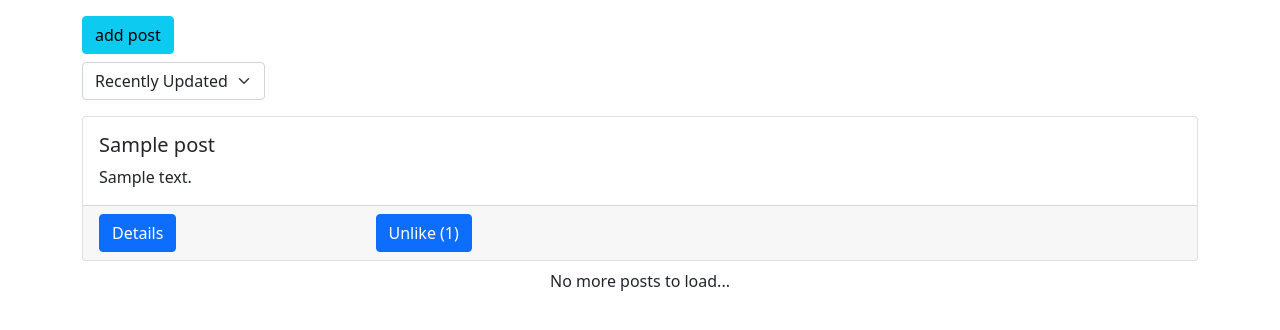
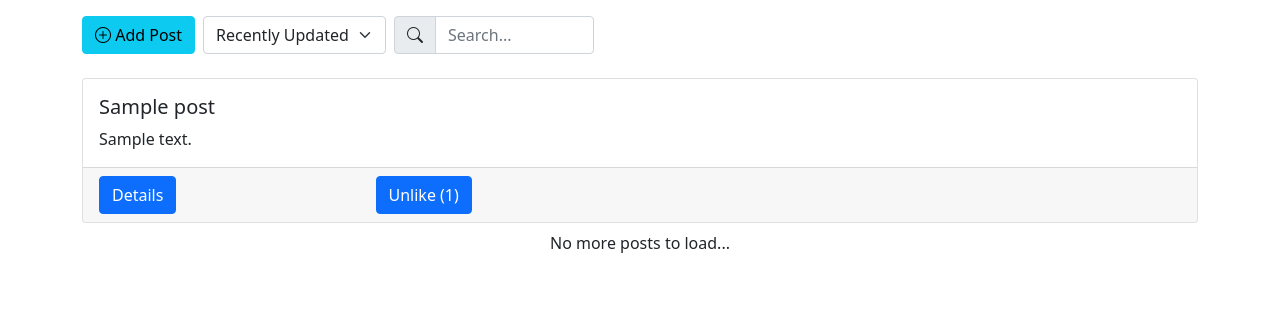
Before and after one commit to jacob-atienza/jatienza2932_assignment4, a Django app: page / in a window 1280 px wide. Shown: the part 56-386 px from the top of the page. Run offline with Django 5.2, Linux system fonts and the light colour scheme; a user stored in the database is signed in; tables that the repository leaves empty hold one stand-in row (values such as "Sample post"); some libraries are stand-ins or nearby versions.

Commit message:
Add extra functionality - Search By Post Title

```diff
--- a/assign4/src/posts/static/posts/main.js
+++ b/assign4/src/posts/static/posts/main.js
@@ -4,6 +4,7 @@ const postsBox = document.getElementById("posts-box");
 const spinnerBox = document.getElementById("spinner-box");
 const loadBtn = document.getElementById("load-btn");
 const endBox = document.getElementById("end-box");
+const searchInput = document.getElementById("search-input");
 
 const postForm = document.getElementById("post-form");
 const title = document.getElementById("id_title");
@@ -222,4 +223,67 @@ sortSelect.addEventListener("change", () => {
   getData();
 });
 
+const searchPosts = (query) => {
+  $.ajax({
+    type: "GET",
+    url: `/search/?q=${query}&sort=${sortBy}`,
+    success: (response) => {
+      postsBox.innerHTML = "";
+      const data = response.data;
+
+      if (data.length === 0) {
+        postsBox.innerHTML = '<p class="text-muted">No matching posts found.</p>';
+        loadBtn.classList.add("not-visible");
+        endBox.textContent = "";
+        return;
+      }
+
+      data.forEach((el) => {
+        postsBox.innerHTML += `
+          <div class="card mb-2">
+            <div class="card-body">
+              <h5 class="card-title">${el.title}</h5>
+              <p class="card-text">${el.description}</p>
+            </div>
+            <div class="card-footer">
+              <div class="row">
+                <div class="col-3">
+                  <a href="${url}${el.id}" class="btn btn-primary">Details</a>
+                </div>
+                <div class="col-3">
+                  <form class="like-unlike-forms" data-form-id="${el.id}">
+                    <button class="btn btn-primary" id="like-unlike-${el.id}">
+                      ${el.liked ? `Unlike (${el.count})` : `Like (${el.count})`}
+                    </button>
+                  </form>
+                </div>
+              </div>
+            </div>
+          </div>`;
+      });
+
+      likeUnlikePosts();
+      loadBtn.classList.add("not-visible");
+      endBox.textContent = "Search results loaded.";
+    },
+    error: (error) => {
+      console.log(error);
+    },
+  });
+};
+
+searchInput.addEventListener("keyup", () => {
+  const query = searchInput.value.trim();
+
+  if (query.length > 0) {
+    searchPosts(query);
+  } else {
+    postsBox.innerHTML = "";
+    visible = 3;
+    getData();
+    loadBtn.classList.remove("not-visible");
+    endBox.textContent = "";
+  }
+});
+
 getData();
--- a/assign4/src/posts/templates/posts/main.html
+++ b/assign4/src/posts/templates/posts/main.html
@@ -39,25 +39,37 @@
 
         </div>
 
+
+
         <div id="alert-box"></div>
 
-        <button type="button" class="btn btn-info mb-2" data-bs-toggle="modal" data-bs-target="#addPostModal">
-            add post
+        <div class="d-flex flex-wrap align-items-center mb-3">
+
+            <button type="button" class="btn btn-info me-2 mb-2" data-bs-toggle="modal" data-bs-target="#addPostModal">
+                <i class="bi bi-plus-circle"></i> Add Post
             </button>
 
-        <select id="sort-select" class="form-select w-auto mb-3">
+            <select id="sort-select" class="form-select me-2 mb-2" style="width: auto;">
                 <option value="updated" selected>Recently Updated</option>
                 <option value="likes">Most Liked</option>
                 <option value="oldest">Oldest</option>
             </select>
 
+            <div class="input-group mb-2" style="width: 200px;">
+                <span class="input-group-text"><i class="bi bi-search"></i></span>
+                <input type="text" id="search-input" class="form-control" placeholder="Search..." name="search-input">
+            </div>
+
+        </div>
 
         <div id="posts-box"></div>
-        <div id="spinner-box" class="text-center">
-            <div class="spinner-border" role="status">
+
+        <div id="spinner-box" class="text-center my-3" style="display: none;">
+        <div class="spinner-border" role="status"></div>
         </div>
+
+        <div class="text-center mb-3" id="end-box">
+        <button class="btn btn-primary" id="load-btn">Load More</button>
         </div>
-        <div class="text-center mb-3" id="end-box">
-            <button class="btn btn-primary" id="load-btn">Load more</button>
-        </div>
+
         {%endblock content%}
--- a/assign4/src/posts/urls.py
+++ b/assign4/src/posts/urls.py
@@ -8,6 +8,7 @@ from .views import (
     delete_post,
     update_post,
     image_upload_view,
+    search_posts,
 )
 
 app_name = 'posts'
@@ -17,6 +18,7 @@ urlpatterns = [
     path('data/<int:num_posts>/', load_post_data_view, name='posts-data'),
     path('like-unlike/', like_unlike_post, name='like-unlike'),
     path('upload/', image_upload_view, name='image-upload'),
+    path("search/", search_posts, name="search-posts"),
     path('<pk>/', post_detail, name='post-detail'),
     path('<pk>/update/', update_post, name='post-update'),
     path('<pk>/delete/', delete_post, name='post-delete'),
--- a/assign4/src/posts/views.py
+++ b/assign4/src/posts/views.py
@@ -139,3 +139,28 @@ def image_upload_view(request):
                 return JsonResponse({'error': 'Post not found'}, status=404)
 
     return JsonResponse({'error': 'Invalid request'}, status=400)
+
+@login_required
+def search_posts(request):
+  q = request.GET.get('q', '')
+  sort_by = request.GET.get('sort', 'updated')
+
+  posts = Post.objects.filter(title__icontains=q)
+
+  if sort_by == 'likes':
+    posts = posts.annotate(like_total=Count('liked')).order_by('-like_total', '-updated')
+  elif sort_by == 'oldest':
+    posts = posts.order_by('created')
+  else:
+    posts = posts.order_by('-updated')
+
+  data = [{
+    'id': post.id,
+    'title': post.title,
+    'description': post.description,
+    'liked': request.user in post.liked.all(),
+    'count': post.liked.count(),
+    'author': post.author.user.username,
+  } for post in posts]
+
+  return JsonResponse({'data': data})
--- a/assign4/src/templates/base.html
+++ b/assign4/src/templates/base.html
@@ -17,6 +17,7 @@
       crossorigin="anonymous"
     />
 
+    <link href="https://cdn.jsdelivr.net/npm/bootstrap-icons@1.10.5/font/bootstrap-icons.css" rel="stylesheet">
     <script src="https://unpkg.com/dropzone@5/dist/min/dropzone.min.js"></script>
     <link rel="stylesheet" href="https://unpkg.com/dropzone@5/dist/min/dropzone.min.css" type="text/css" />
 
```
Lines whose indentation alone changed are shown as unchanged.
